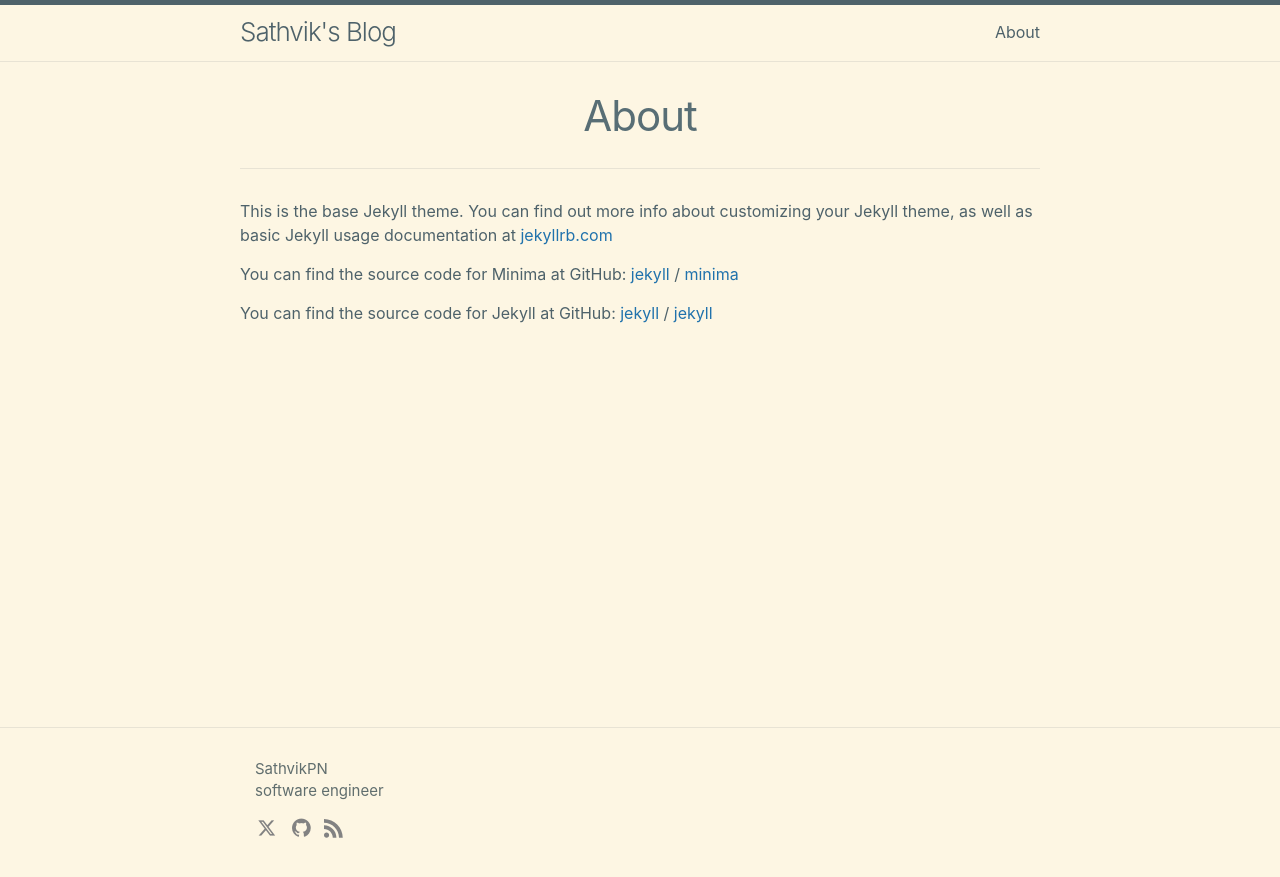
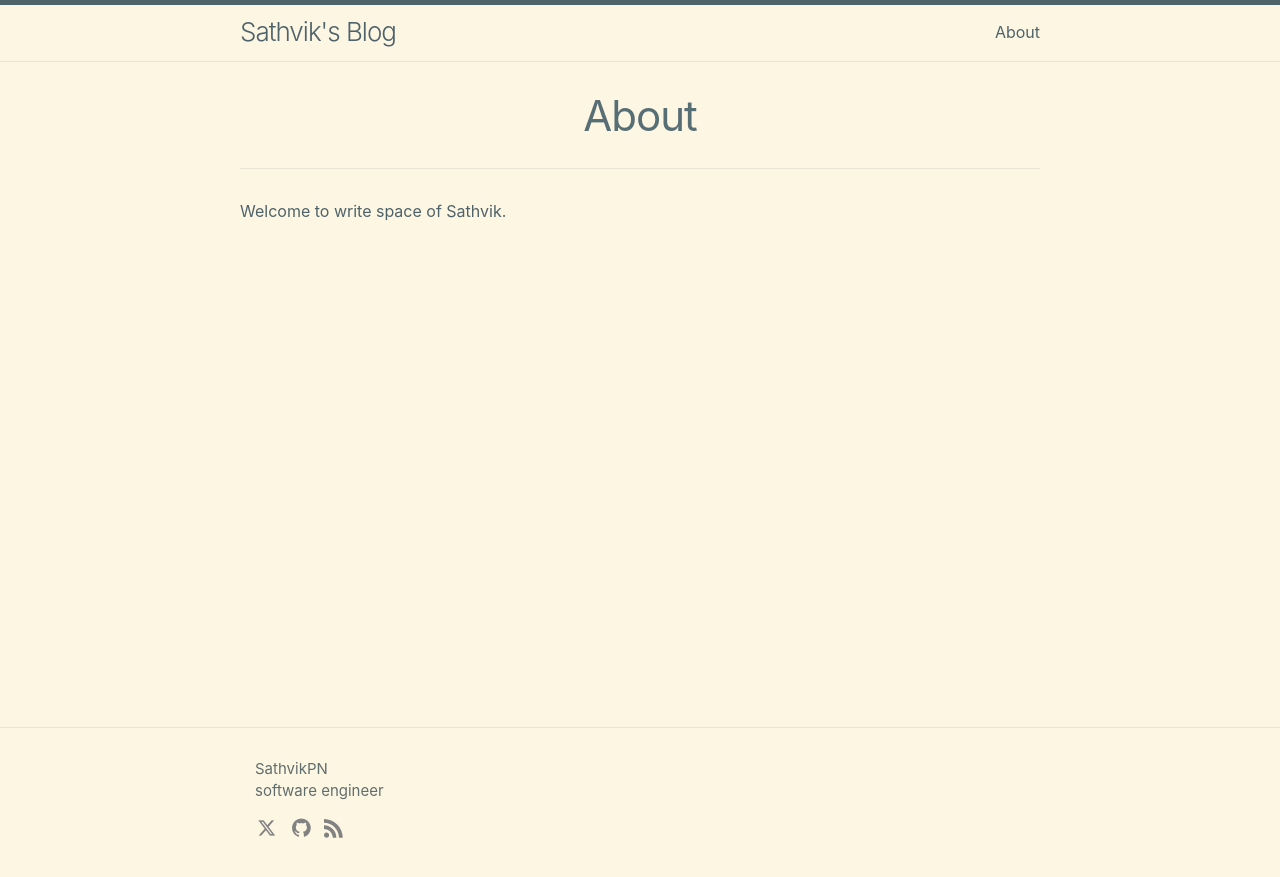
Before and after one commit to SathvikPN/blog, a Jekyll site: the page built from about.md, in a window 1280 px wide. Shown: the top 877 px of the page. Built offline with Jekyll 4.4.1, drawn with Linux system fonts in a browser that asks for light colours.

Commit message:
update pages

```diff
--- a/_config.yml
+++ b/_config.yml
@@ -126,6 +126,8 @@
   #   should be rendered.
   nav_pages:
     - about.md
+    - shelf.md
+    - test.md
 
   # Set to `true` to show excerpts on the homepage.
   show_excerpts: true
--- a/about.md
+++ b/about.md
@@ -4,15 +4,4 @@
 permalink: /about/
 ---
 
-This is the base Jekyll theme. You can find out more info about customizing your Jekyll theme, as well as basic Jekyll usage documentation at [jekyllrb.com](https://jekyllrb.com/)
-
-You can find the source code for Minima at GitHub:
-[jekyll][jekyll-organization] /
-[minima](https://github.com/jekyll/minima)
-
-You can find the source code for Jekyll at GitHub:
-[jekyll][jekyll-organization] /
-[jekyll](https://github.com/jekyll/jekyll)
-
-
-[jekyll-organization]: https://github.com/jekyll
+Welcome to write space of Sathvik.
```
